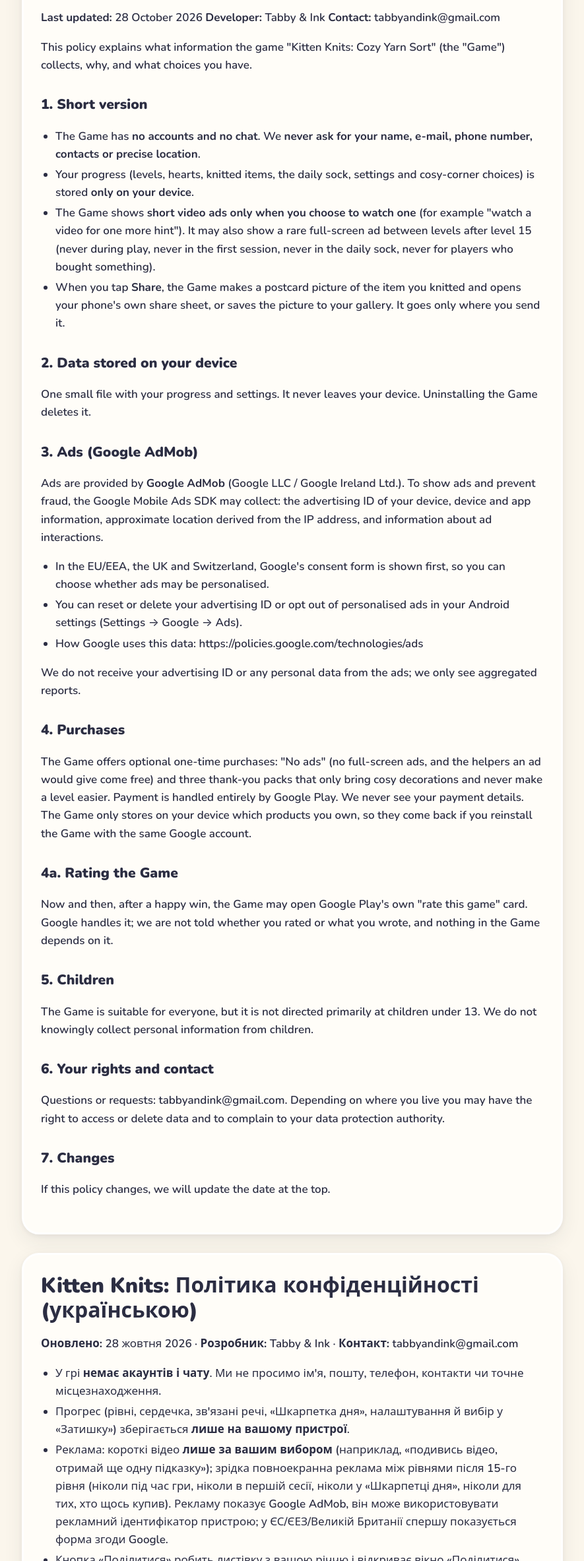
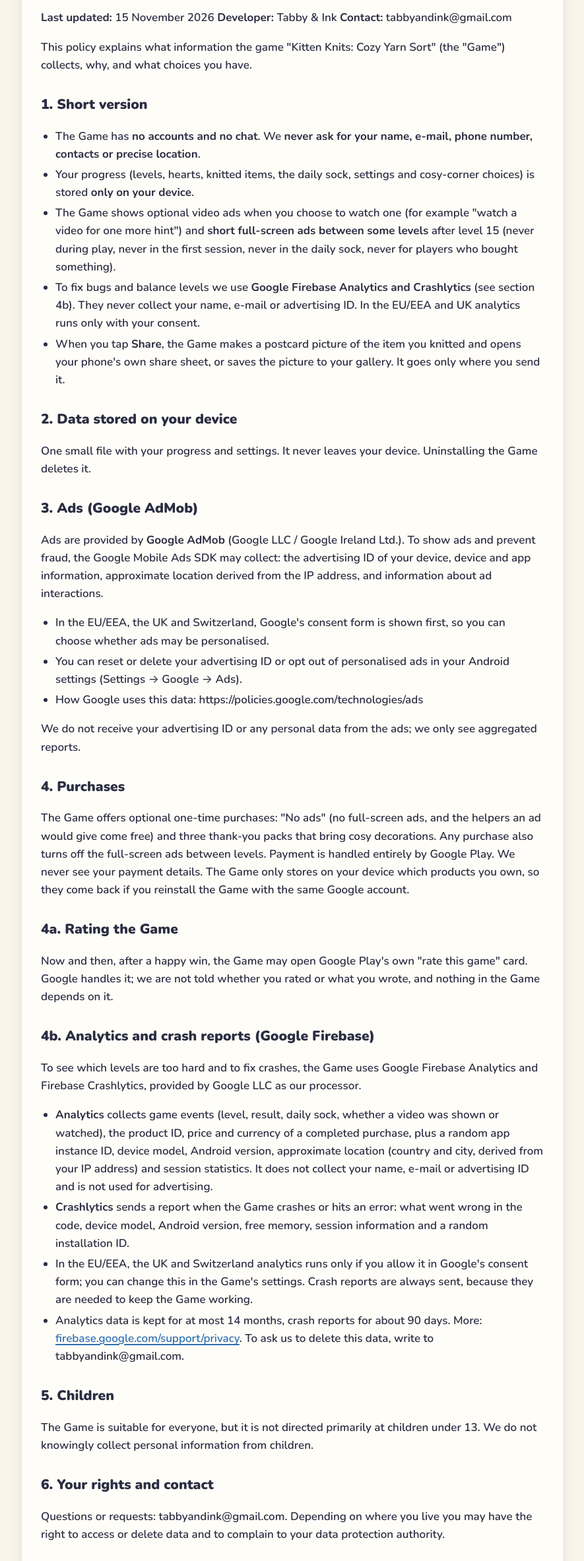
Before and after one commit to tabbyandink/tabbyandink.github.io, a plain HTML site: page kitten-knits/privacy.html in a window 1280 px wide. Shown: the part 179-2545 px from the top of the page at 66% size, without its empty margins (197-1082 px from the left). Drawn offline with nearby package versions, Linux system fonts and the light colour scheme.

Commit message:
Kitten Knits privacy policy: Firebase, honest ad wording

```diff
--- a/kitten-knits/privacy.html
+++ b/kitten-knits/privacy.html
@@ -23,7 +23,7 @@
 <main class="wrap">
 <article class="doc" id="en" lang="en">
 <h1>Kitten Knits: Privacy Policy</h1>
-<p><strong>Last updated:</strong> 28 October 2026
+<p><strong>Last updated:</strong> 15 November 2026
 <strong>Developer:</strong> Tabby &amp; Ink
 <strong>Contact:</strong> tabbyandink@gmail.com</p>
 <p>This policy explains what information the game "Kitten Knits: Cozy Yarn Sort" (the "Game") collects, why, and what choices you have.</p>
@@ -31,7 +31,8 @@
 <ul>
 <li>The Game has <strong>no accounts and no chat</strong>. We <strong>never ask for your name, e‑mail, phone number, contacts or precise location</strong>.</li>
 <li>Your progress (levels, hearts, knitted items, the daily sock, settings and cosy‑corner choices) is stored <strong>only on your device</strong>.</li>
-<li>The Game shows <strong>short video ads only when you choose to watch one</strong> (for example "watch a video for one more hint"). It may also show a rare full‑screen ad between levels after level 15 (never during play, never in the first session, never in the daily sock, never for players who bought something).</li>
+<li>The Game shows optional video ads when you choose to watch one (for example "watch a video for one more hint") and <strong>short full‑screen ads between some levels</strong> after level 15 (never during play, never in the first session, never in the daily sock, never for players who bought something).</li>
+<li>To fix bugs and balance levels we use <strong>Google Firebase Analytics and Crashlytics</strong> (see section 4b). They never collect your name, e‑mail or advertising ID. In the EU/EEA and UK analytics runs only with your consent.</li>
 <li>When you tap <strong>Share</strong>, the Game makes a postcard picture of the item you knitted and opens your phone's own share sheet, or saves the picture to your gallery. It goes only where you send it.</li>
 </ul>
 <h2>2. Data stored on your device</h2>
@@ -45,9 +46,17 @@
 </ul>
 <p>We do not receive your advertising ID or any personal data from the ads; we only see aggregated reports.</p>
 <h2>4. Purchases</h2>
-<p>The Game offers optional one‑time purchases: "No ads" (no full‑screen ads, and the helpers an ad would give come free) and three thank‑you packs that only bring cosy decorations and never make a level easier. Payment is handled entirely by Google Play. We never see your payment details. The Game only stores on your device which products you own, so they come back if you reinstall the Game with the same Google account.</p>
+<p>The Game offers optional one‑time purchases: "No ads" (no full‑screen ads, and the helpers an ad would give come free) and three thank‑you packs that bring cosy decorations. Any purchase also turns off the full‑screen ads between levels. Payment is handled entirely by Google Play. We never see your payment details. The Game only stores on your device which products you own, so they come back if you reinstall the Game with the same Google account.</p>
 <h2>4a. Rating the Game</h2>
 <p>Now and then, after a happy win, the Game may open Google Play's own "rate this game" card. Google handles it; we are not told whether you rated or what you wrote, and nothing in the Game depends on it.</p>
+<h2>4b. Analytics and crash reports (Google Firebase)</h2>
+<p>To see which levels are too hard and to fix crashes, the Game uses Google Firebase Analytics and Firebase Crashlytics, provided by Google LLC as our processor.</p>
+<ul>
+<li><strong>Analytics</strong> collects game events (level, result, daily sock, whether a video was shown or watched), the product ID, price and currency of a completed purchase, plus a random app instance ID, device model, Android version, approximate location (country and city, derived from your IP address) and session statistics. It does not collect your name, e‑mail or advertising ID and is not used for advertising.</li>
+<li><strong>Crashlytics</strong> sends a report when the Game crashes or hits an error: what went wrong in the code, device model, Android version, free memory, session information and a random installation ID.</li>
+<li>In the EU/EEA, the UK and Switzerland analytics runs only if you allow it in Google's consent form; you can change this in the Game's settings. Crash reports are always sent, because they are needed to keep the Game working.</li>
+<li>Analytics data is kept for at most 14 months, crash reports for about 90 days. More: <a href="https://firebase.google.com/support/privacy">firebase.google.com/support/privacy</a>. To ask us to delete this data, write to tabbyandink@gmail.com.</li>
+</ul>
 <h2>5. Children</h2>
 <p>The Game is suitable for everyone, but it is not directed primarily at children under 13. We do not knowingly collect personal information from children.</p>
 <h2>6. Your rights and contact</h2>
@@ -57,14 +66,15 @@
 </article>
 <article class="doc" id="uk" lang="uk">
 <h1>Kitten Knits: Політика конфіденційності (українською)</h1>
-<p><strong>Оновлено:</strong> 28 жовтня 2026 · <strong>Розробник:</strong> Tabby &amp; Ink · <strong>Контакт:</strong> tabbyandink@gmail.com</p>
+<p><strong>Оновлено:</strong> 15 листопада 2026 · <strong>Розробник:</strong> Tabby &amp; Ink · <strong>Контакт:</strong> tabbyandink@gmail.com</p>
 <ul>
 <li>У грі <strong>немає акаунтів і чату</strong>. Ми не просимо ім'я, пошту, телефон, контакти чи точне місцезнаходження.</li>
 <li>Прогрес (рівні, сердечка, зв'язані речі, «Шкарпетка дня», налаштування й вибір у «Затишку») зберігається <strong>лише на вашому пристрої</strong>.</li>
-<li>Реклама: короткі відео <strong>лише за вашим вибором</strong> (наприклад, «подивись відео, отримай ще одну підказку»); зрідка повноекранна реклама між рівнями після 15-го рівня (ніколи під час гри, ніколи в першій сесії, ніколи у «Шкарпетці дня», ніколи для тих, хто щось купив). Рекламу показує Google AdMob, він може використовувати рекламний ідентифікатор пристрою; у ЄС/ЄЕЗ/Великій Британії спершу показується форма згоди Google.</li>
+<li>Реклама: відео за вашим вибором (наприклад, «подивись відео, отримай ще одну підказку») і <strong>короткі повноекранні оголошення між деякими рівнями</strong> після 15-го рівня (ніколи під час гри, ніколи в першій сесії, ніколи у «Шкарпетці дня», ніколи для тих, хто щось купив). Рекламу показує Google AdMob, він може використовувати рекламний ідентифікатор пристрою; у ЄС/ЄЕЗ/Великій Британії спершу показується форма згоди Google.</li>
 <li>Кнопка «Поділитися» робить листівку з вашою річчю і відкриває вікно «Поділитися» вашого телефона або зберігає картинку в галерею. Картинка потрапляє лише туди, куди ви її надішлете.</li>
-<li>Покупки за бажанням: «Без реклами» (без повноекранної реклами, а помічники, які дала б реклама, даються одразу) і три пакунки‑подяки, що приносять лише затишні прикраси й ніколи не полегшують рівні. Оплату обробляє лише Google Play, ми не бачимо платіжних даних. На пристрої зберігається тільки, що саме куплено, щоб покупки повернулися після перевстановлення з тим самим акаунтом Google.</li>
+<li>Покупки за бажанням: «Без реклами» (без повноекранної реклами, а помічники, які дала б реклама, даються одразу) і три пакунки‑подяки із затишними прикрасами. Будь-яка покупка також вимикає повноекранну рекламу між рівнями. Оплату обробляє лише Google Play, ми не бачимо платіжних даних. На пристрої зберігається тільки, що саме куплено, щоб покупки повернулися після перевстановлення з тим самим акаунтом Google.</li>
 <li>Іноді після приємної перемоги гра може відкрити картку Google Play «оцініть гру». Її обробляє Google; ми не знаємо, чи ви оцінили і що написали, і від цього нічого в грі не залежить.</li>
+<li>Щоб виправляти помилки й налаштовувати складність, ми використовуємо <strong>Google Firebase Analytics і Crashlytics</strong>. Аналітика збирає події гри (рівень, результат, Шкарпетка дня, перегляд відео), ідентифікатор, ціну й валюту покупки, випадковий ідентифікатор застосунку, модель пристрою, версію Android, приблизне місцезнаходження за IP та статистику сесій; ім'я, пошту чи рекламний ідентифікатор вона не збирає і для реклами не використовується. Crashlytics надсилає звіт про збій: що сталося в коді, модель пристрою, версію Android, вільну пам'ять, дані сесії і випадковий ідентифікатор встановлення. У ЄС/ЄЕЗ, Великій Британії та Швейцарії аналітика працює лише з вашої згоди; звіти про збої надсилаються завжди. Дані аналітики зберігаються до 14 місяців, звіти про збої приблизно 90 днів.</li>
 <li>Запитання: tabbyandink@gmail.com.</li>
 </ul>
 </article>
```
